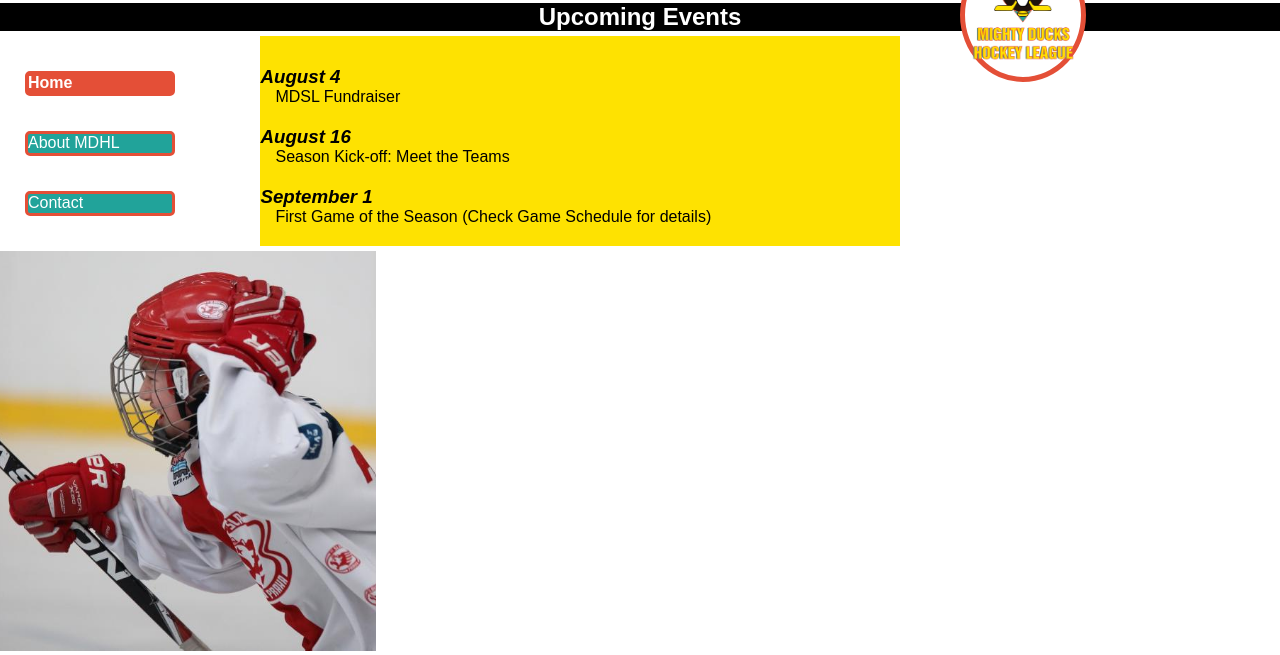
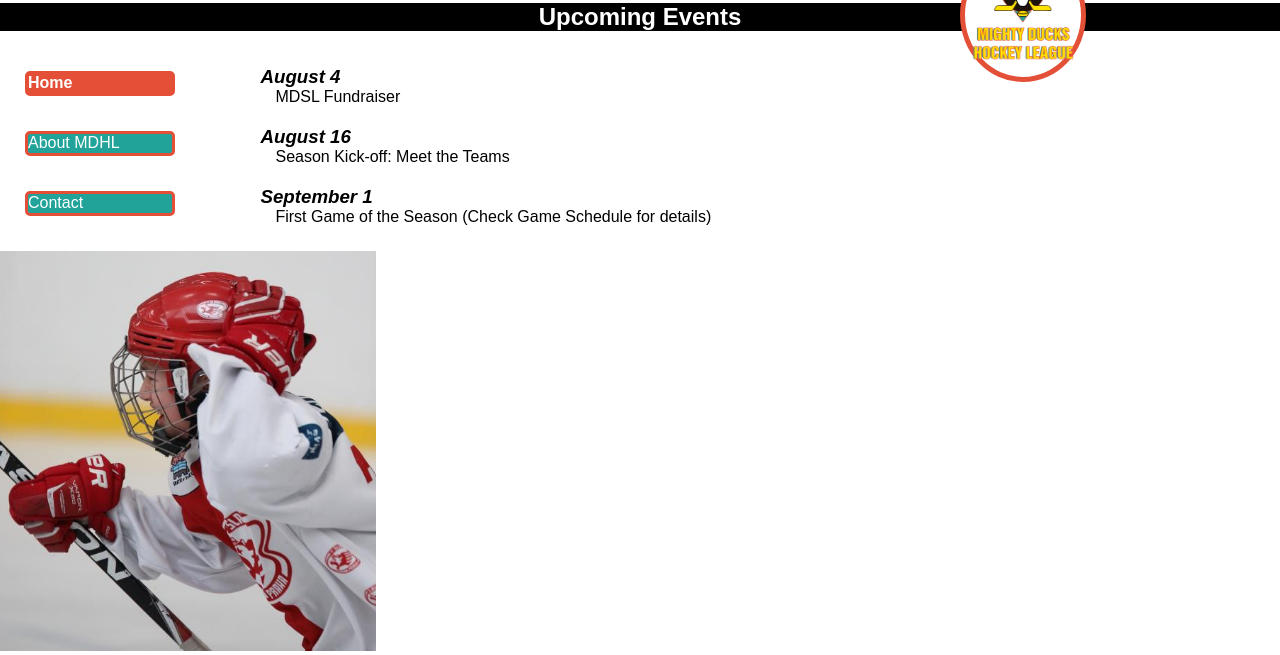
Before and after one commit to zamparg/MDHL_Zampar, a plain HTML site: page index.html in a window 1280 px wide. Shown: the part 272-927 px from the top of the page. Drawn offline with Linux system fonts and the light colour scheme.

```diff
--- a/styles.css
+++ b/styles.css
@@ -46,7 +46,6 @@
 }
 
 main{
-    background-color: #fee201;
     display: inline-block;
     width: 50%;
     vertical-align: top;
```
